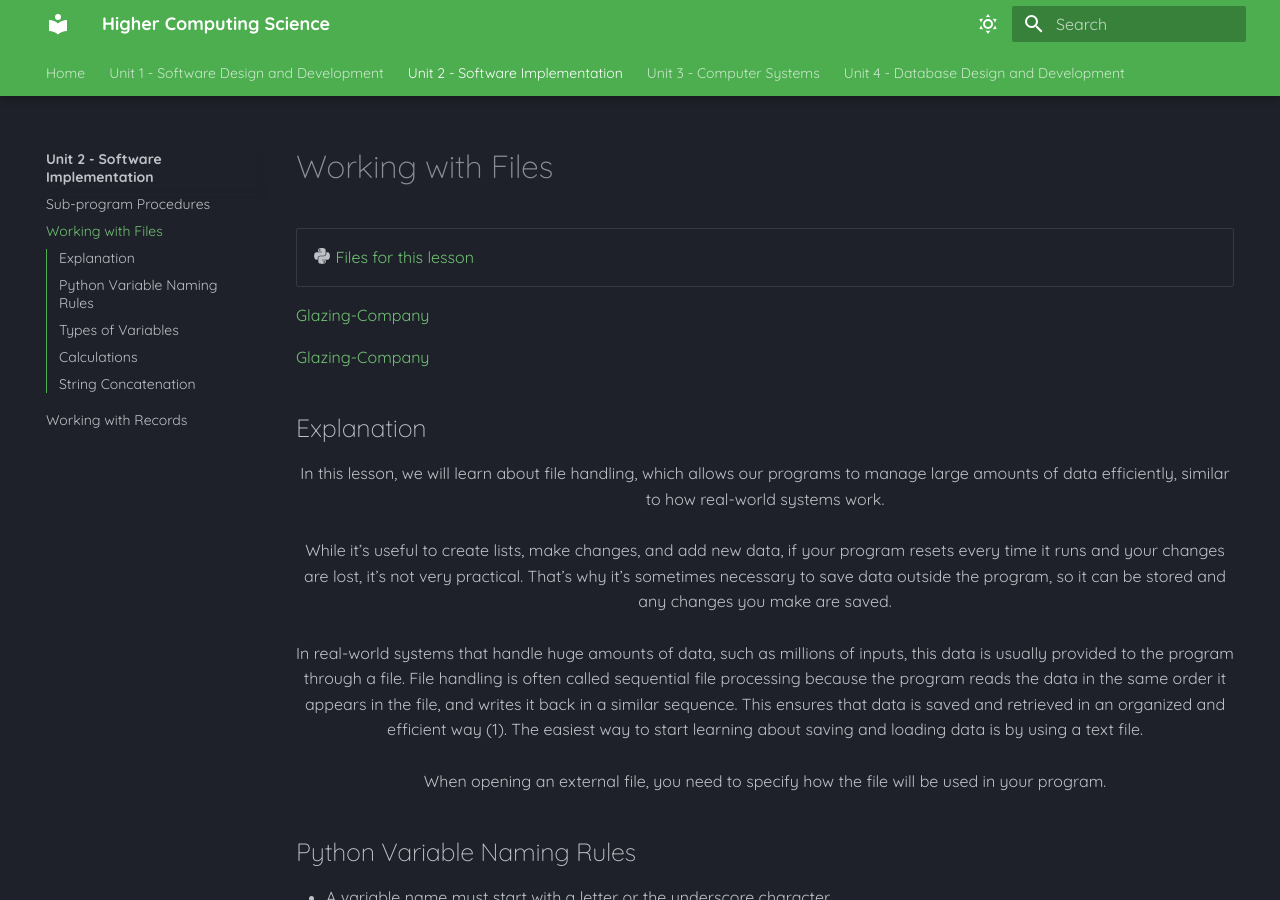
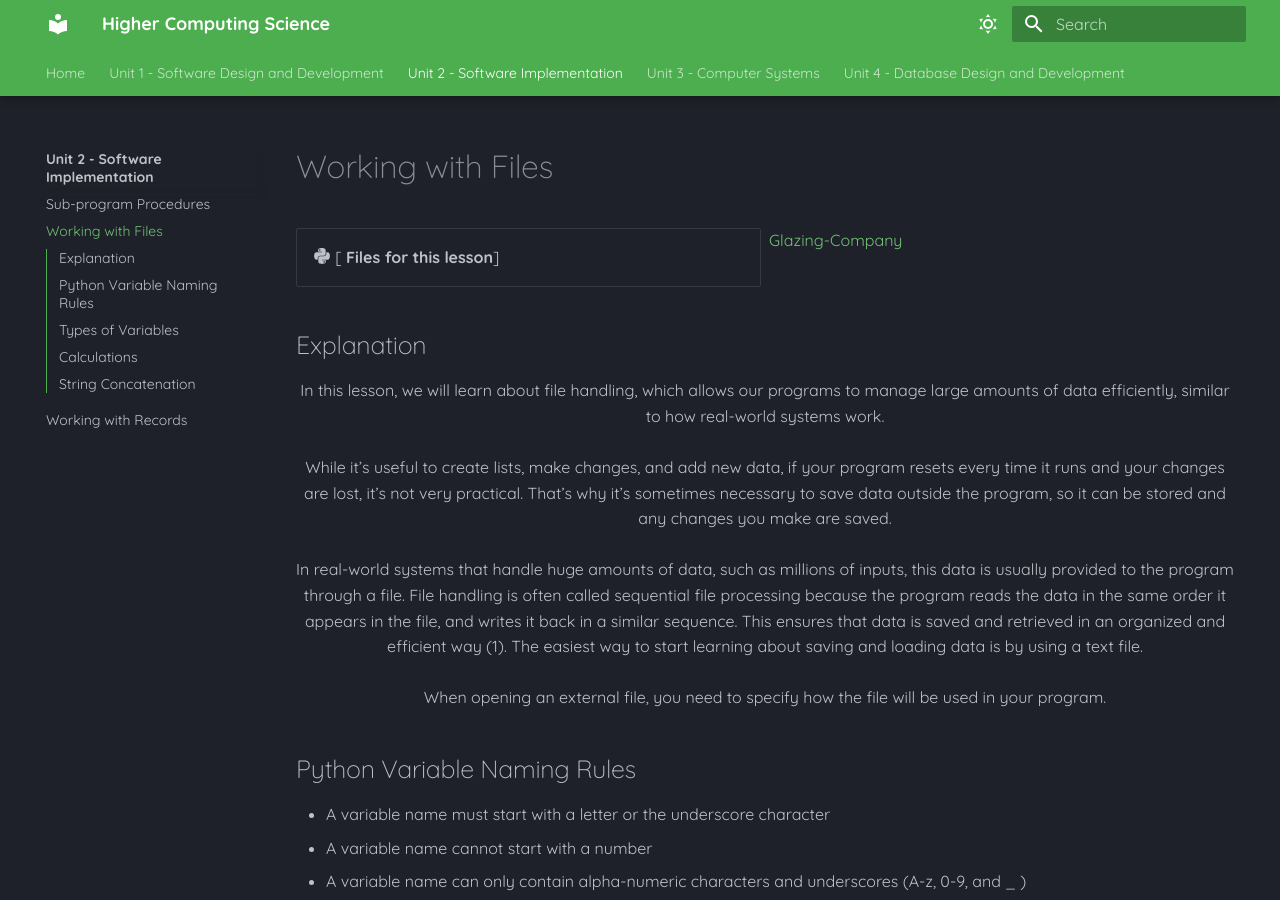
Before and after one commit to Mr-Wood-CS/Higher-Computing-Science-MD-Files, an MkDocs documentation site: the page built from docs/SI/02-Working-with-Files.md, in a window 1280 px wide and 900 px high. Built offline with MkDocs 1.6.1 and Material for MkDocs 9.7.7, drawn with Linux system fonts in a browser that asks for light colours.

Commit message:
Update 02-Working-with-Files.md

```diff
--- a/docs/SI/02-Working-with-Files.md
+++ b/docs/SI/02-Working-with-Files.md
@@ -1,13 +1,15 @@
 # Working with Files
 
 <div class="grid cards" markdown>
-- :fontawesome-brands-python: [ Files for this lesson](https://github.com/Mr-Wood-CS/National-5-Computing-Science-Code-Files/tree/b37eed7eaec3ed4b1d16cf3238b6ddd619c9ff1e/05-File-Handling-(csv%20files))
+
+- :fontawesome-brands-python: [ __Files for this lesson__]
+
+[Glazing-Company](../Static/5.2-Glazing-Company.py){:download="Glazing-Company.py"}
+
 </div>
 
-[Glazing-Company](./Static/5.2-Glazing-Company.py){:download = "Glazing-Company.py"}
 
 
-[Glazing-Company](../Static/5.2-Glazing-Company.py){:download="Glazing-Company.py"}
 ## Explanation
 
 <p style="text-align:center;"> In this lesson, we will learn about file handling, which allows our programs to manage large amounts of data efficiently, similar to how real-world systems work.
```
